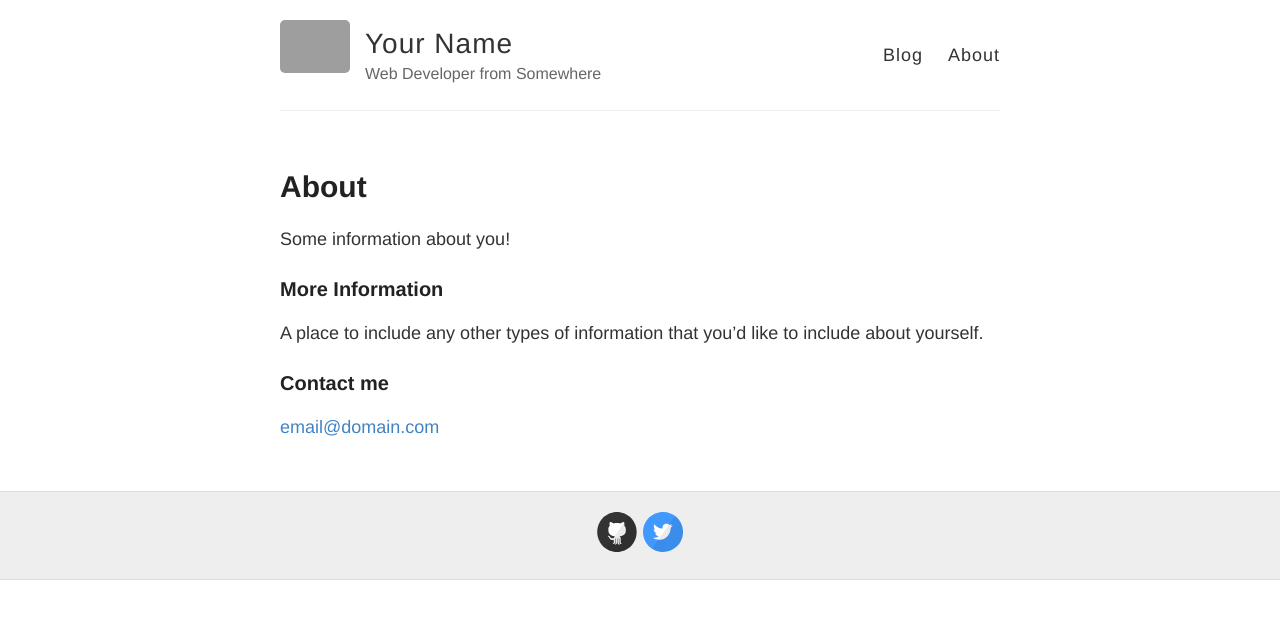
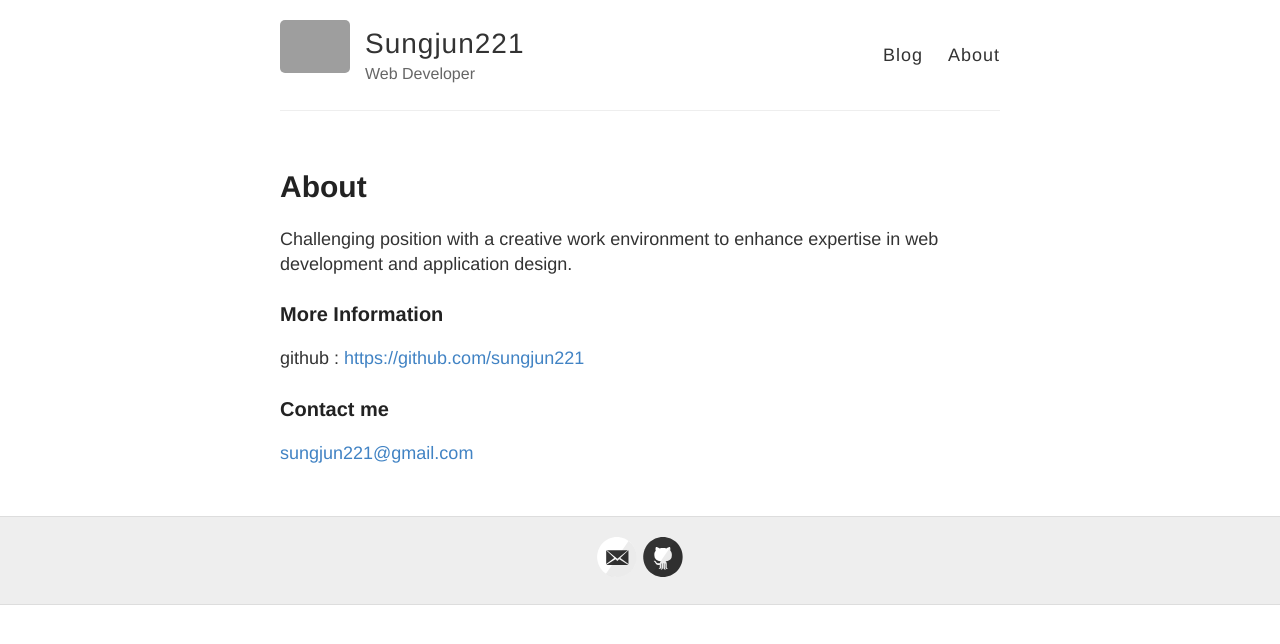
Before and after one commit to sungjun221/sungjun221.github.io, a Jekyll site: the page built from about.md, in a window 1280 px wide. Shown: the top 644 px of the page. Built offline with Jekyll 4.4.1, drawn with Linux system fonts in a browser that asks for light colours; grey boxes are pictures that could not be loaded.

```diff
--- a/_config.yml
+++ b/_config.yml
@@ -3,10 +3,10 @@
 #
 
 # Name of your site (displayed in the header)
-name: Your Name
+name: Sungjun221
 
 # Short bio or description (displayed in the header)
-description: Web Developer from Somewhere
+description: Web Developer
 
 # URL of your avatar or profile pic (you could use your GitHub profile pic)
 avatar: https://raw.githubusercontent.com/barryclark/jekyll-now/master/images/jekyll-logo.png
@@ -18,15 +18,15 @@ avatar: https://raw.githubusercontent.com/barryclark/jekyll-now/master/images/je
 # Includes an icon in the footer for each username you enter
 footer-links:
   dribbble:
-  email:
+  email: sungjun221@gmail.com
   facebook:
   flickr:
-  github: barryclark/jekyll-now
+  github: sungjun221
   instagram:
   linkedin:
   pinterest:
   rss: # just type anything here for a working RSS icon
-  twitter: jekyllrb
+  twitter:
   stackoverflow: # your stackoverflow profile, e.g. "users/50476/bart-kiers"
   youtube: # channel/<your_long_string> or user/<user-name>
   googleplus: # anything in your profile username that comes after plus.google.com/
--- a/about.md
+++ b/about.md
@@ -4,12 +4,13 @@ title: About
 permalink: /about/
 ---
 
-Some information about you!
+Challenging position with a creative work environment
+to enhance expertise in web development and application design.
 
 ### More Information
 
-A place to include any other types of information that you'd like to include about yourself.
+github : [https://github.com/sungjun221](link:https://github.com/sungjun221)
 
 ### Contact me
 
-[email@domain.com](mailto:email@domain.com)
+[sungjun221@gmail.com](mailto:sungjun221@gmail.com)
```
Also changed, not shown: _posts/2017-2-18-Hello-World.md (renamed from _posts/2014-3-3-Hello-World.md, +4 -2 lines).
